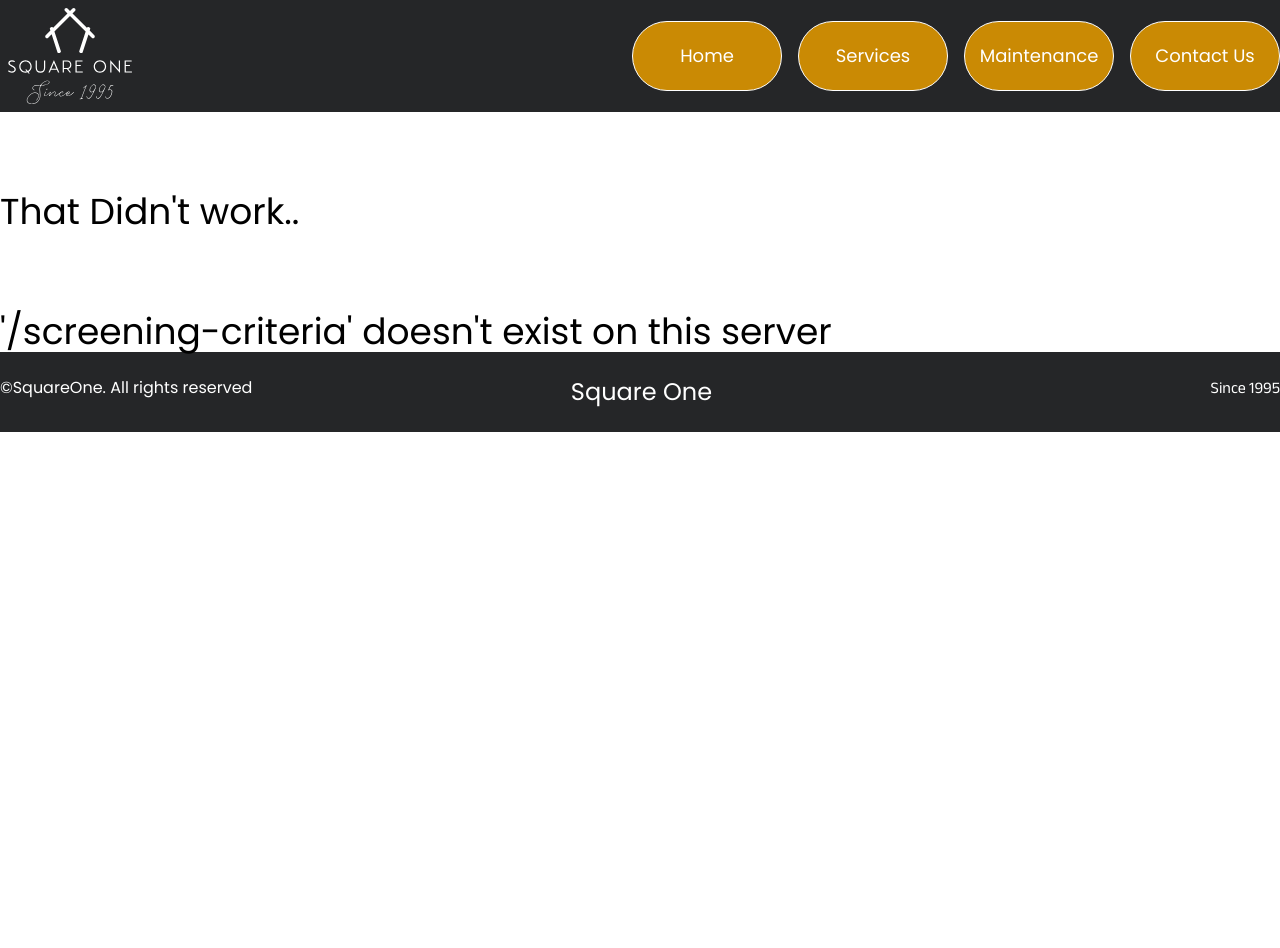
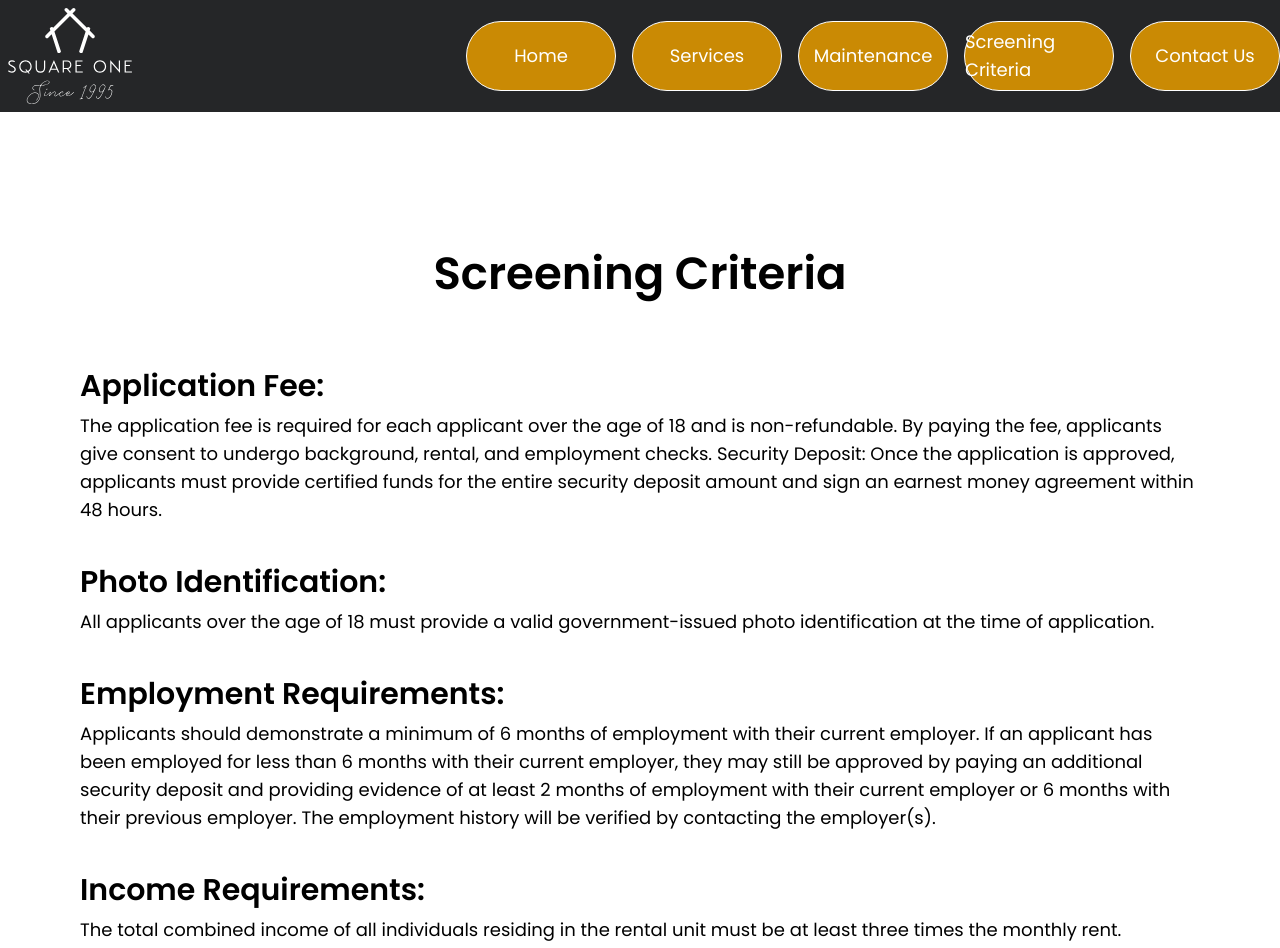
Before and after one commit to danish064/client-squareone, a Vue app: page /screening-criteria in a window 1280 px wide. Shown: the top 948 px of the page. Before the commit the page ends 800 px from the top, so only its background shows below. Built offline with nearby package versions, Linux system fonts and the light colour scheme.

Commit message:
new page

```diff
--- a/src/components/Navbar.vue
+++ b/src/components/Navbar.vue
@@ -31,6 +31,12 @@
           Maintenance
         </RouterLink>
         <RouterLink
+          to="/screening-criteria"
+          class="bg-yellow-600 text-lg rounded-full border border-white hover:bg-yellow-700 hover:border-none h-[70px] w-[150px] flex justify-center items-center cursor-pointer"
+        >
+        Screening Criteria
+        </RouterLink>
+        <RouterLink
           to="/contact"
           class="bg-yellow-600 text-lg rounded-full border border-white hover:bg-yellow-700 hover:border-none h-[70px] w-[150px] flex justify-center items-center cursor-pointer"
         >
--- a/src/pages/HomePage.vue
+++ b/src/pages/HomePage.vue
@@ -3,7 +3,7 @@
     <div class="flex justify-center">
       <img class="mr-5" src="@/assets/SO-logo.svg" width="150" alt="" />
       <div class="flex flex-col justify-center items-start">
-        <div class="text-[70px] font-medium">SquareOne</div>
+        <div class="text-[70px] font-medium">Square One</div>
         <div class="pb-5">
           &nbsp;&nbsp;Your Premier Property Dealing Company
         </div>
@@ -14,7 +14,7 @@
   <div class="max-w-[1440px] mx-auto py-20">
     <div class="flex gap-x-10 justify-between">
       <div class="w-1/2">
-        <div class="text-3xl font-medium mb-10">Why SquareOne?</div>
+        <div class="text-3xl font-medium mb-10">What is SquareOne?</div>
         SquareOne is the ideal choice for property owners seeking reliable,
         professional, and tailored property management services. With our
         experience, comprehensive services, tenant satisfaction focus,
--- /dev/null
+++ b/src/pages/ScreeningCriteria.vue
@@ -0,0 +1,105 @@
+<template>
+  <div
+    class="max-w-[1440px] mx-auto text-center px-20 py-32 flex flex-col gap-y-5"
+  >
+    <div class="font-semibold text-[45px] pb-10">Screening Criteria</div>
+    <div class="points_wrapper">
+      <div class="heading">Application Fee:</div>
+      <div class="content">
+        The application fee is required for each applicant over the age of 18
+        and is non-refundable. By paying the fee, applicants give consent to
+        undergo background, rental, and employment checks. Security Deposit:
+        Once the application is approved, applicants must provide certified
+        funds for the entire security deposit amount and sign an earnest money
+        agreement within 48 hours.
+      </div>
+      <div class="heading">Photo Identification:</div>
+      <div class="content">
+        All applicants over the age of 18 must provide a valid government-issued
+        photo identification at the time of application.
+      </div>
+
+      <div class="heading">Employment Requirements:</div>
+      <div class="content">
+        Applicants should demonstrate a minimum of 6 months of employment with
+        their current employer. If an applicant has been employed for less than
+        6 months with their current employer, they may still be approved by
+        paying an additional security deposit and providing evidence of at least
+        2 months of employment with their current employer or 6 months with
+        their previous employer. The employment history will be verified by
+        contacting the employer(s).
+      </div>
+      <div class="heading">Income Requirements:</div>
+      <div class="content">
+        The total combined income of all individuals residing in the rental unit
+        must be at least three times the monthly rent. Applicants who do not
+        meet the income requirement may still be considered if they provide cash
+        reserves equal to or exceeding 12 times the monthly rent.
+      </div>
+      <div class="heading">Rental History:</div>
+      <div class="content">
+        Applicants must provide contact information for their two previous
+        landlords or all landlords within the past five years. Additionally,
+        they must provide addresses of all places they have lived in the past
+        five years. Approval will not be granted if applicants have any
+        evictions, lease agreement defaults, late rental payments, utilities in
+        collections, or outstanding debts to previous landlords.
+      </div>
+      <div class="heading">Credit History:</div>
+      <div class="content">
+        Applicants' credit history should demonstrate that all accounts are
+        current. Tenancy applications will be denied if the applicant has filed
+        for bankruptcy within the last five years or if any bankruptcy has not
+        been discharged for at least one year prior to the application. All
+        collection amounts must be "paid in full/as agreed." Applicants with
+        past due accounts or accounts in collections may qualify by paying an
+        additional security deposit.
+      </div>
+      <div class="heading">Criminal History:</div>
+      <div class="content">
+        Applicants may face rejection if they have been convicted of a crime
+        against a person or property within the last 7 years, which could pose a
+        threat to the property owners, neighbors, or the rental property. Felony
+        convictions within the last 7 years, crimes against children or violent
+        crimes, and felony charges within the last 5 years will result in
+        denial. Applicants on probation or parole must provide contact
+        information for their parole/probation officer. Applicants listed on
+        publicly available offender registries will be denied.
+      </div>
+      <div class="heading">Maximum Occupancy:</div>
+      <div class="content">
+        The maximum number of occupants allowed is 2 per bedroom, with an
+        additional occupant permitted for each Apartment Home. For example, a
+        one-bedroom/studio allows a maximum of 3 occupants, a two-bedroom allows
+        5 occupants, a three-bedroom allows 7 occupants, and so on.
+      </div>
+      <div class="heading">Notification and Deposit:</div>
+      <div class="content">
+        If your application is approved, you will receive a notification. You
+        will have 48 hours from the approval notification to pay the deposit for
+        the specified unit. Failure to do so may result in consideration of
+        other applicants and their opportunity to place a deposit and sign a
+        lease agreement. Square One Property Management is fully committed to
+        complying with all federal, state, and local fair housing laws.
+        Discrimination based on race, color, religion, national origin, sex,
+        familial status, disability, or any other protected classes under
+        applicable laws is strictly prohibited. Reasonable accommodations or
+        modifications will be provided based on disability-related needs, and
+        the individual requesting such accommodations may be responsible for
+        related expenses.
+      </div>
+    </div>
+  </div>
+</template>
+<script setup></script>
+<style lang="postcss" scoped>
+.points_wrapper {
+  @apply flex flex-col text-left;
+  .heading {
+    @apply text-3xl font-semibold mb-2;
+  }
+  .content {
+    @apply text-lg mb-10;
+  }
+}
+</style>
--- a/src/router/index.js
+++ b/src/router/index.js
@@ -18,6 +18,11 @@ const router = createRouter({
       path: "/maintenance",
       name: "maintenance",
       component: () => import("@/pages/MaintenancePage.vue"),
+    },
+    {
+      path: "/screening-criteria",
+      name: "screeningCriteria",
+      component: () => import("@/pages/ScreeningCriteria.vue"),
     },
     {
       path: "/contact",
```
